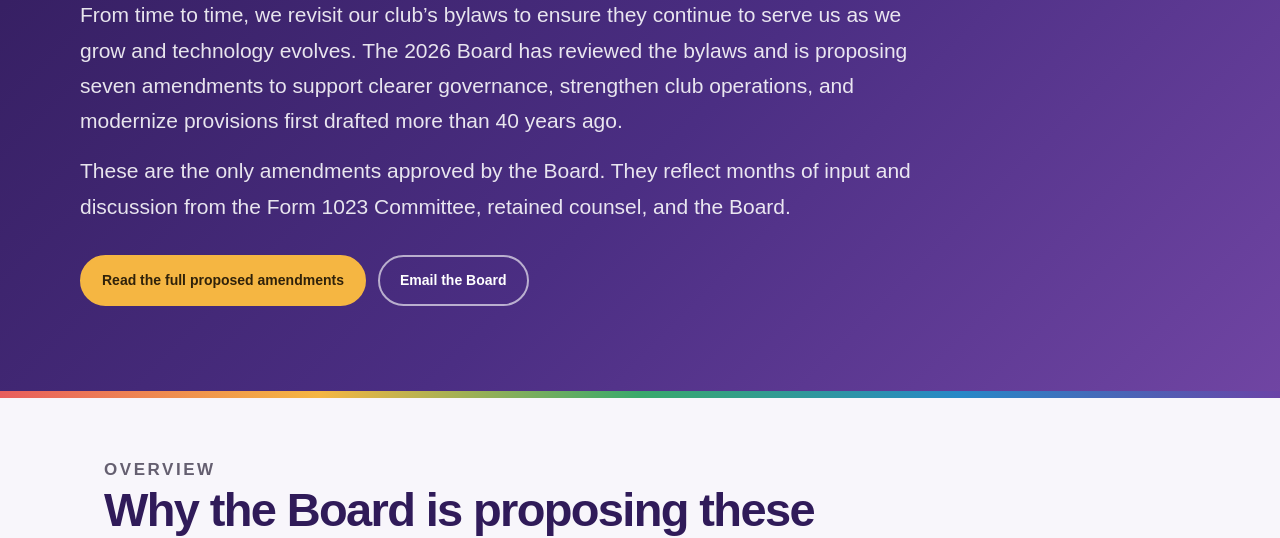
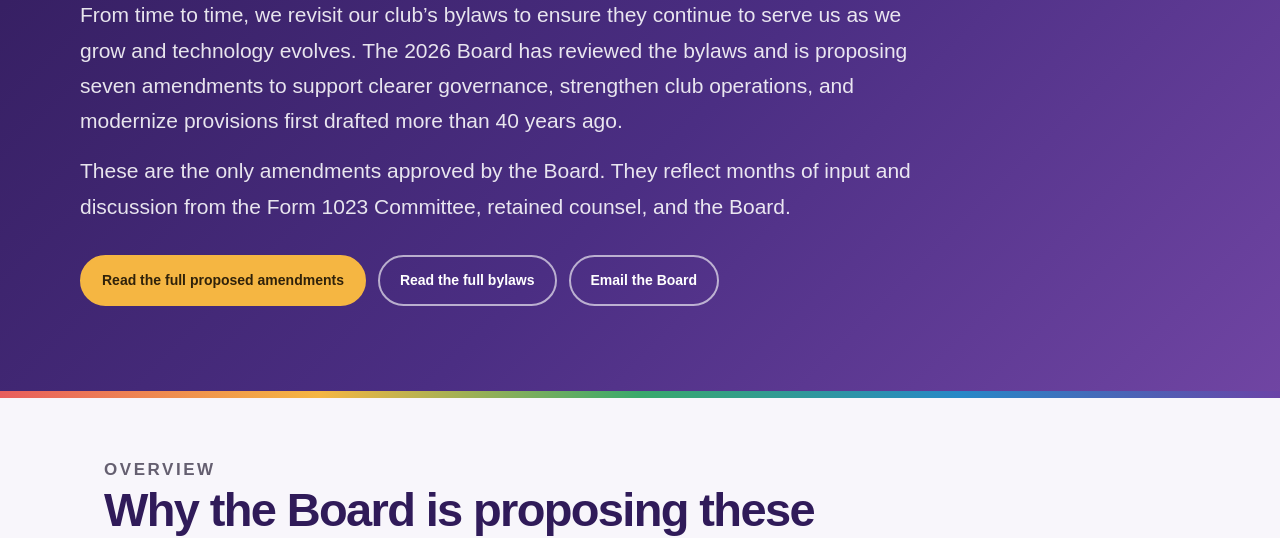
Before and after one commit to sffr-technology/website-clubexpress, a plain HTML site: page modules/2027-election-ballot/proposed-bylaw-amendments-2026.html in a window 1280 px wide. Shown: the part 280-818 px from the top of the page. Drawn offline with Linux system fonts and the light colour scheme.

Commit message:
Link to the full bylaws from the proposed amendments

```diff
--- a/modules/2027-election-ballot/proposed-bylaw-amendments-2026.html
+++ b/modules/2027-election-ballot/proposed-bylaw-amendments-2026.html
@@ -369,6 +369,7 @@
         <p class="sffr-bylaws-hero-copy">These are the only amendments approved by the Board. They reflect months of input and discussion from the Form 1023 Committee, retained counsel, and the Board.</p>
         <div class="sffr-bylaws-actions">
           <a class="sffr-bylaws-button" href="https://docs.google.com/document/d/1L7EY1JDIfUg2XHcGfYtcv1JuTPEvSi-S3zM8Srqws3M/edit?usp=sharing" target="_blank" rel="noopener">Read the full proposed amendments</a>
+          <a class="sffr-bylaws-button sffr-bylaws-button--secondary" href="https://sffr.org/bylaws" target="_blank" rel="noopener">Read the full bylaws</a>
           <a class="sffr-bylaws-button sffr-bylaws-button--secondary" href="mailto:board@sffr.org">Email the Board</a>
         </div>
       </div>
```
